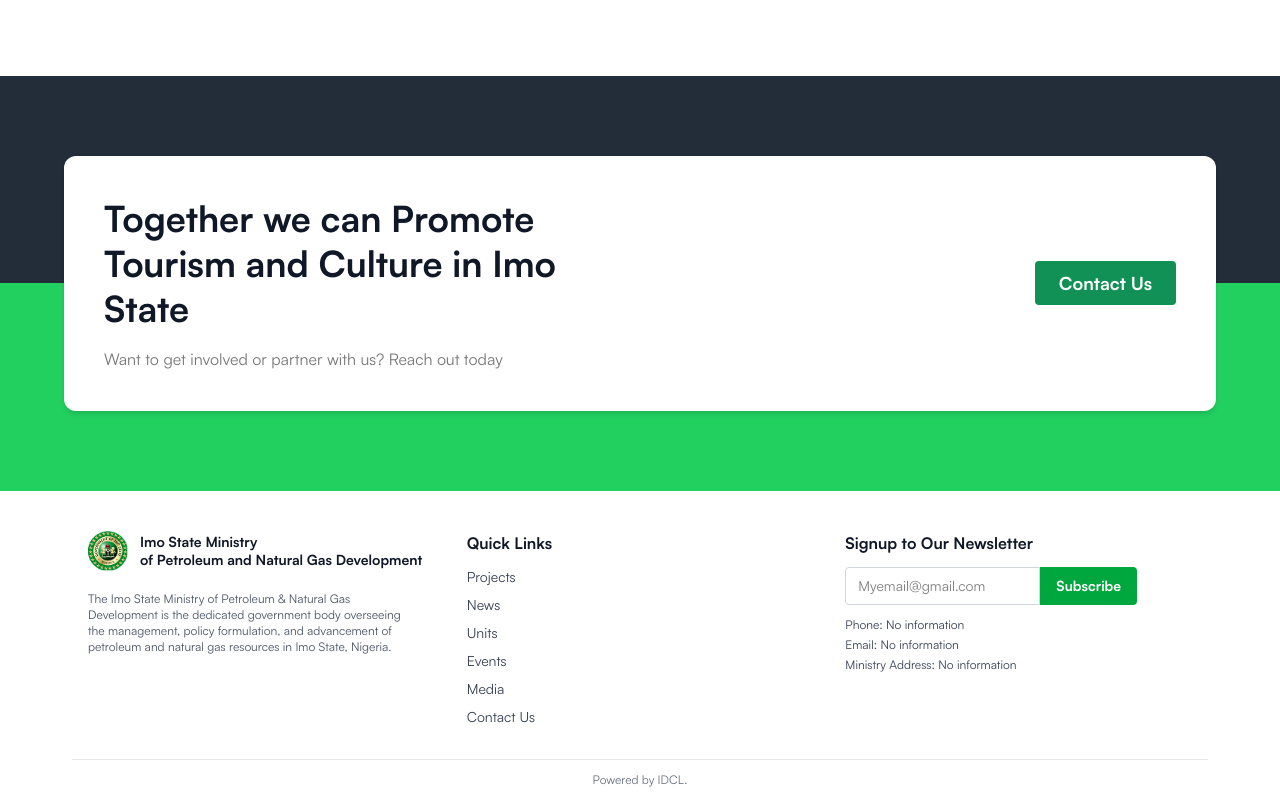
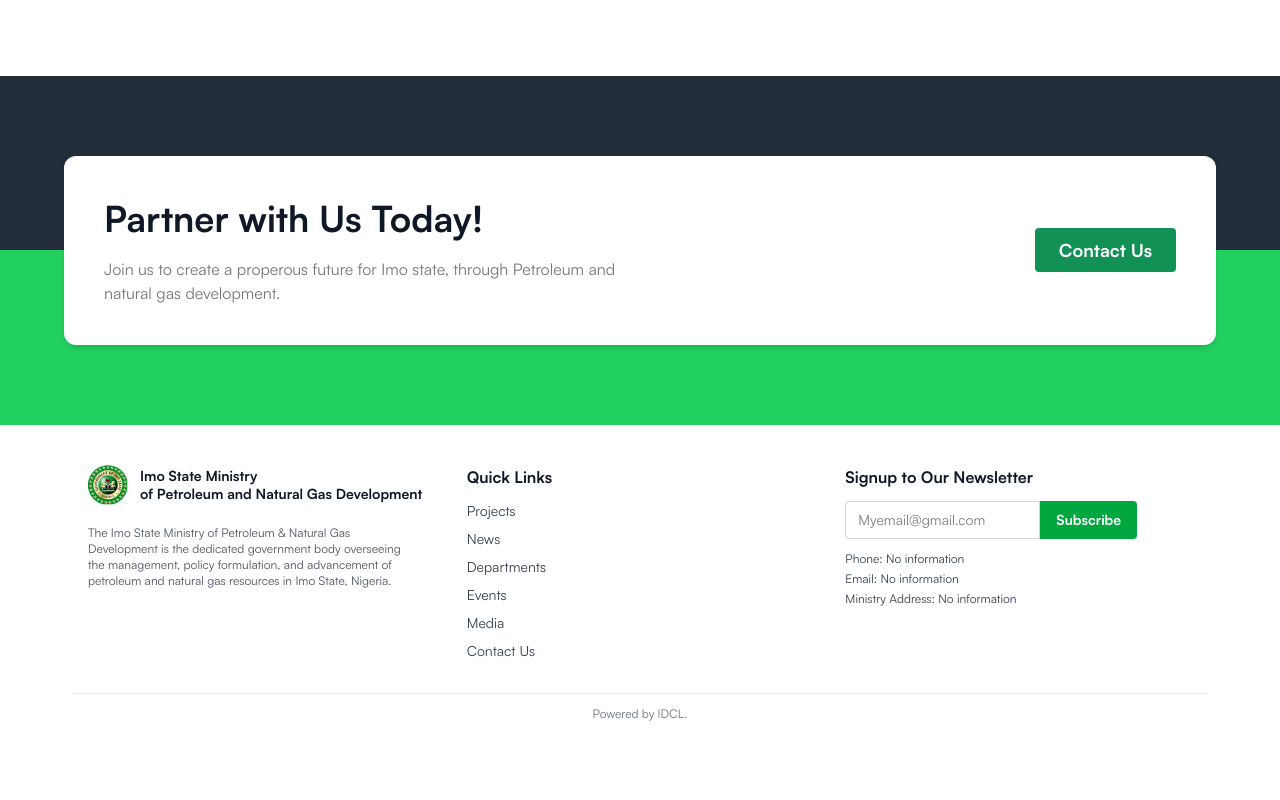
Before and after one commit to IDCLofficial/ministry_of_petroleum, a Next.js app: page /news in a window 1280 px wide. Shown: the part 1018-1818 px from the top of the page. After the commit the page ends 1752 px from the top, so only its background shows below. Built offline with nearby package versions, Linux system fonts and the light colour scheme.

Commit message:
Worked on the corrections'

```diff
--- a/src/app/components/Footer.tsx
+++ b/src/app/components/Footer.tsx
@@ -8,15 +8,15 @@ const info = {
     quickLinks: [
         {
             label: "Projects",
-            href: "/"
+            href: "/projects"
         },
         {
             label: "News",
             href: "/news"
         },
         {
-            label: "Units",
-            href: "/units"
+            label: "Departments",
+            href: "/departments"
         },
         {
             label: "Events",
--- a/src/app/contact-us/page.tsx
+++ b/src/app/contact-us/page.tsx
@@ -23,7 +23,7 @@ export default function ContactUsPage() {
       </section>
       <CTASection
         heading="Partner with Us Today!"
-        subtext="Join us in cultivating a prosperous future for Imo State. Together, we can empower farmers, boost food security, and drive sustainable agricultural growth for every community."
+        subtext="Join us to create a properous future for Imo state, through Petroleum and natural gas development."
         buttonLabel="Contact Us"
         buttonHref="/contact-us"
       />
--- a/src/app/events/page.tsx
+++ b/src/app/events/page.tsx
@@ -11,7 +11,7 @@ export default function EventsPage() {
       <EventsListSection />
       <PastEvents />
       <CTASection
-        heading="Together we can Promote Tourism and Culture in Imo State"
+        heading="Together we can build the oil sector in Imo state"
         subtext="Want to get involved or partner with us? Reach out today"
         buttonLabel="Contact Us"
         buttonHref="/contact-us"
--- a/src/app/media/page.tsx
+++ b/src/app/media/page.tsx
@@ -18,7 +18,7 @@ export default function MediaPage() {
         <MediaGalleryGrid items={mediaItems} />
       </section>
       <CTASection
-        heading="Together we can Promote Tourism and Culture in Imo State"
+        heading="Together we can Promote the oil sector in Imo State"
         subtext="Want to get involved or partner with us? Reach out today"
         buttonLabel="Contact Us"
         buttonHref="/contact-us"
--- a/src/app/news/page.tsx
+++ b/src/app/news/page.tsx
@@ -14,7 +14,12 @@ export default function NewsPage() {
           <NewsGrid />
         </div>
       </div>
-      <CTASection heading="Together we can Promote Tourism and Culture in Imo State" subtext="Want to get involved or partner with us? Reach out today" buttonLabel="Contact Us" buttonHref="/contact-us"/>
+      <CTASection
+        heading="Partner with Us Today!"
+        subtext="Join us to create a properous future for Imo state, through Petroleum and natural gas development."
+        buttonLabel="Contact Us"
+        buttonHref="/contact-us"
+      />
       <Footer />
     </div>
   );
--- a/src/app/projects/page.tsx
+++ b/src/app/projects/page.tsx
@@ -10,7 +10,7 @@ export default function ProjectsPage() {
       <ProjectsSection />
       <CTASection
         heading="Partner with Us Today!"
-        subtext="Join us in cultivating a prosperous future for Imo State. Together, we can empower farmers, boost food security, and drive sustainable agricultural growth for every community."
+        subtext="Join us to create a properous future for Imo state, through Petroleum and natural gas development."
         buttonLabel="Contact Us"
         buttonHref="/contact-us"
       />
--- a/src/app/services/ServicesHeroSection.tsx
+++ b/src/app/services/ServicesHeroSection.tsx
@@ -16,7 +16,7 @@ export default function ServicesHeroSection() {
                     <motion.h1
                         className="text-2xl md:text-[3rem] font-bold text-white leading-tight"
                         initial={{ opacity: 1 }}
-                        animate={{}}
+
                     >
                         {"Our Services".split(" ").map((word, wordIdx, arr) => (
                             <span key={wordIdx} style={{ display: "inline-block", whiteSpace: "pre" }}>
```
